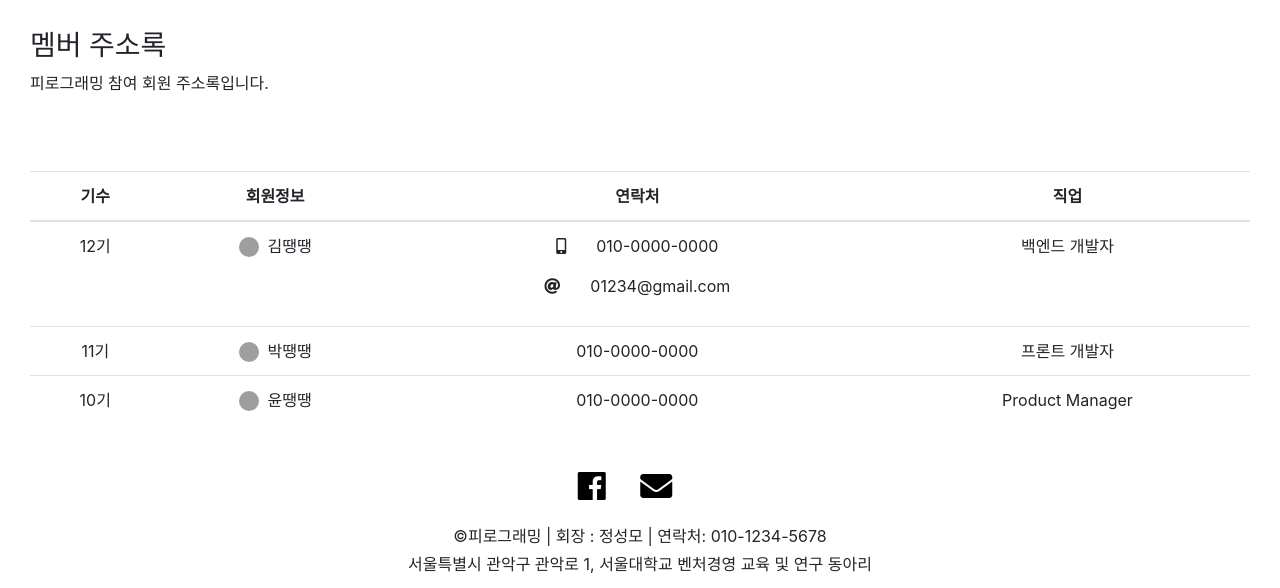
After one commit to d6ymmd/hompage_front, a Django app: page /address/ in a window 1280 px wide. The commit adds this page. Shown: the part 337-925 px from the top of the page. Run offline with Django 3.2, Linux system fonts and the light colour scheme; some libraries are stand-ins or nearby versions; grey boxes are pictures that could not be loaded.

Commit message:
edit and make templates-base, address...etc

```diff
--- /dev/null
+++ b/home/templates/home/address.html
@@ -0,0 +1,92 @@
+{% extends 'base.html' %}
+{% block content %}
+
+{% load static %}
+<!-- 기수별로 조회가능할 수 있도록 구현
+
+상세프로필 페이지 넣어서 해당 사람이 코멘트같은것 남길 수 있도록?
+(강의하시는 분들이나 소통 원하시는 분들이 있을 수 있으니까)
+애매한것? 프로젝트명/github주소 ::::: 이건 상세프로필에 들어가서 볼 수있게?
+-> 근데 게시판으로 대체할 수도 있을 듯?
+개인의 상세 프로필과 다른사람 상세프로필이 다를 수도 있다.
+
+기수별 선택기능은 포트폴리오랑 다르게 해야함 처음화면에는 그냥 이미지나 텍스트 넣어놓고
+선택하면 상세 페이지를 볼 수 있도록  -->
+
+<style>
+    .address-header {
+        padding: 50px 30px 30px 30px;
+    }
+
+    .thead, tr {
+        text-align: center;
+    }
+
+    .address-table {
+        padding: 30px;
+    }
+
+    .profile-img{
+        width:20px;
+        height:20px;
+        border-radius: 50%;
+    }
+
+
+</style>
+
+<div class="member-address">
+    <div class="address-header">
+        <h3>멤버 주소록</h3>
+        <p>피로그래밍 참여 회원 주소록입니다.</p>
+    </div>
+    <div class="address-table">
+        <table class="table">
+            <thead class="thead">
+                <tr>
+                    <th scope="col">기수</th>
+                    <th scope="col">회원정보</th>
+                    <th scope="col">연락처</th>
+                    <th scope="col">직업</th>
+                </tr>
+            </thead>
+            <tbody>
+                <tr>
+                    <td>12기</td>
+                    <td>
+                        <span class='img'><img class="profile-img" src="https://www.w3schools.com/w3css/img_avatar3.png" alt="">
+                        </span>
+                        <span class='name'>&nbsp;김땡땡</span>
+                    </td>
+                    <td class='contact'>
+                        <p class='phone'><i class="fas fa-mobile-alt"></i>010-0000-0000</p>
+                        <p class='e-mail'><i class="fas fa-at"></i>01234@gmail.com</p>
+                    </td>
+                    <td>백엔드 개발자</td>
+                </tr>
+                <tr>
+                    <td>11기</td>
+                    <td>
+                        <span class='img'><img class="profile-img" src="https://www.w3schools.com/w3css/img_avatar3.png" alt="">
+                        </span>
+                        <span class='name'>&nbsp;박땡땡</span>
+                    </td>
+                    <td>010-0000-0000</td>
+                    <td>프론트 개발자</td>
+                </tr>
+                <tr>
+                    <td>10기</td>
+                    <td>
+                        <span class='img'><img class="profile-img" src="https://www.w3schools.com/w3css/img_avatar3.png" alt="">
+                        </span>
+                        <span class='name'> &nbsp;윤땡땡</span>
+                    </td>
+                    <td>010-0000-0000</td>
+                    <td>Product Manager</td>
+                </tr>
+            </tbody>
+        </table>
+    </div>
+</div>
+</div>
+{% endblock %}
--- a/home/urls.py
+++ b/home/urls.py
@@ -10,6 +10,8 @@ urlpatterns = [
     path('', views.home, name='home'),
     path('notice/', views.notice_list, name='notice'),
     path('portfolio/', views.portfolio_list, name='portfolio'),
+    path('photo/', views.photo_list, name='photo_list'),
+    path('address/', views.address, name='address'),
 ]
 
 urlpatterns += static(settings.STATIC_URL, document_root=settings.STATIC_ROOT)
--- a/home/views.py
+++ b/home/views.py
@@ -9,3 +9,9 @@ def notice_list(request):
 
 def portfolio_list(request):
     return render(request, 'home/portfolio_list.html')
+
+def photo_list(request):
+    return render(request, 'home/photo.html')
+
+def address(request):
+    return render(request, 'home/address.html')
--- a/templates/base.html
+++ b/templates/base.html
@@ -66,30 +66,42 @@
 
 <body>
     <header>
-        <nav class="navbar">
+        <nav class="navbar navbar-expand-md navbar-dark" id="navbar">
+            <div class="navbar-header">
                 <a class="navbar-logo" href="#">
-                <img src="https://scontent-ssn1-1.xx.fbcdn.net/v/t1.0-9/p960x960/75332821_2462692640645362_6889331996112191488_o.jpg?_nc_cat=103&_nc_ohc=6CDVuxBADCsAX8HRc5b&_nc_ht=scontent-ssn1-1.xx&_nc_tp=6&oh=97d0d42ab1e6658a115e06e2ac15f0f2&oe=5E91A851"
-                    width="30" height="30" alt="">
+                    <img src="#" alt="piro_logo">
                 </a>
-            <ul class="nav justify-content-end">
+            </div>
+
+            <button class="navbar-toggler" type="button" data-toggle="collapse" data-target="#navbarSupportedContent"
+                aria-controls="navbarSupportedContent" aria-expanded="false" aria-label="Toggle navigation">
+                <span class="navbar-toggler-icon"></span>
+            </button>
+
+            <div class="collapse navbar-collapse" id="navbarSupportedContent">
+                <ul class="navbar-nav mr-auto">
                     <li class="nav-item">
-                    <a class="nav-link" href="#page-1">About</a>
+                        <a class="nav-link" id="option1" href="#about">ABOUT US</a>
                     </li>
                     <li class="nav-item">
-                    <a class="nav-link" href="#page-2">Activitiy</a>
+                        <a class="nav-link" href="#activity" id="option2">ACTIVITY </a>
                     </li>
                     <li class="nav-item">
-                    <a class="nav-link" href="#page-3">Portfolio</a>
+                        <a class="nav-link" href="#port" id="option3">PORTFOLIO </a>
                     </li>
                     <li class="nav-item">
-                    <a class="nav-link" href="#page-4">Contact</a>
+                        <a class="nav-link" href="#" id="option4">RECRUITMENT </a>
                     </li>
                     <li class="nav-item">
-                    <a class="nav-link" href="#">Board</a>
+                        <a class="nav-link" href="#board" id="option5">BOARD </a>
                     </li>
                 </ul>
+                <ul class="nav navbar-nav navbar-right" id="sign-up">
+                    <li class="nav-item"><a class="nav-link"><i class="fas fa-user"></i>SIGN UP</a></li>
+                    <li class="nav-item"><a class="nav-link"><i class="fas fa-sign-in-alt"></i>LOGIN</a></li>
+                </ul>
+            </div>
         </nav>
-
 
 
 
@@ -107,30 +119,26 @@
 
     </main>
     {% endblock %}
-    <footer>
-        <scroll-page id="page-4"></scroll-page>
+
+</body>
+<div id="foot">
+    <div class="footer-buffer"></div>
     <div class="contact">
-
-            <a href="https://www.facebook.com/p.rogramming3k/">
-                <i class="fab fa-facebook fa-5x"></i>
+        <a href="https://www.facebook.com/p.rogramming3k/" target="_blank">
+            <i class="fab fa-facebook fa-2x"></i>
         </a>
-            <a href="">
-                <i class="fas fa-envelope fa-5x"></i>
-            </a>
-            <a href="">
-                <i class="fas fa-mobile-alt fa-5x"></i>
+        <a href="mailto:pirogramming@gmail.com">
+            <i class="fas fa-envelope fa-2x"></i>
         </a>
     </div>
-        <footer class="container-fluid d-flex flex-column justify-content-center">
+    <footer class="container-fluid  d-flex flex-column justify-content-center">
         <div class="row d-flex justify-content-center">
-                &copy피로그래밍 | 회장 : 정성모
+            &copy피로그래밍 | 회장 : 정성모 | 연락처: 010-1234-5678
         </div>
-            <div class="row mt-1 d-flex justify-content-center">
+        <div class="row mt-1 d-flex justify-content-center" style="margin-bottom: 1%">
             서울특별시 관악구 관악로 1, 서울대학교 벤처경영 교육 및 연구 동아리
         </div>
     </footer>
-        </scroll-container>
-        <footer>
-</body>
+</div>
 
 </html>
```
Also changed, not shown: home/templates/home/jsscript.html (deleted, +0 -20 lines), home/templates/home/photo.html (added, +18 -0 lines), mysite/static/img/unnamed.jpg (added). Lines whose indentation alone changed are shown as unchanged.
